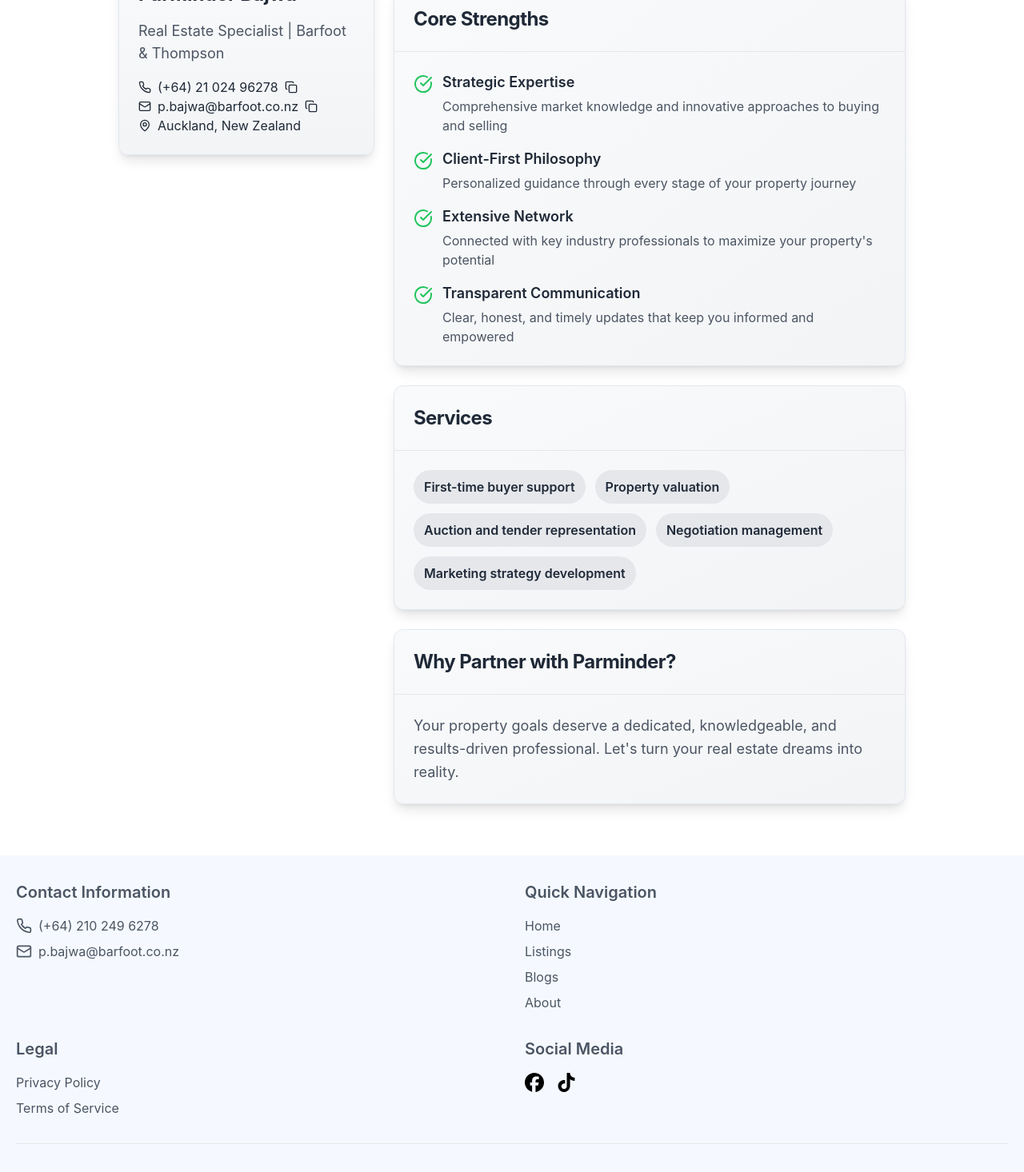
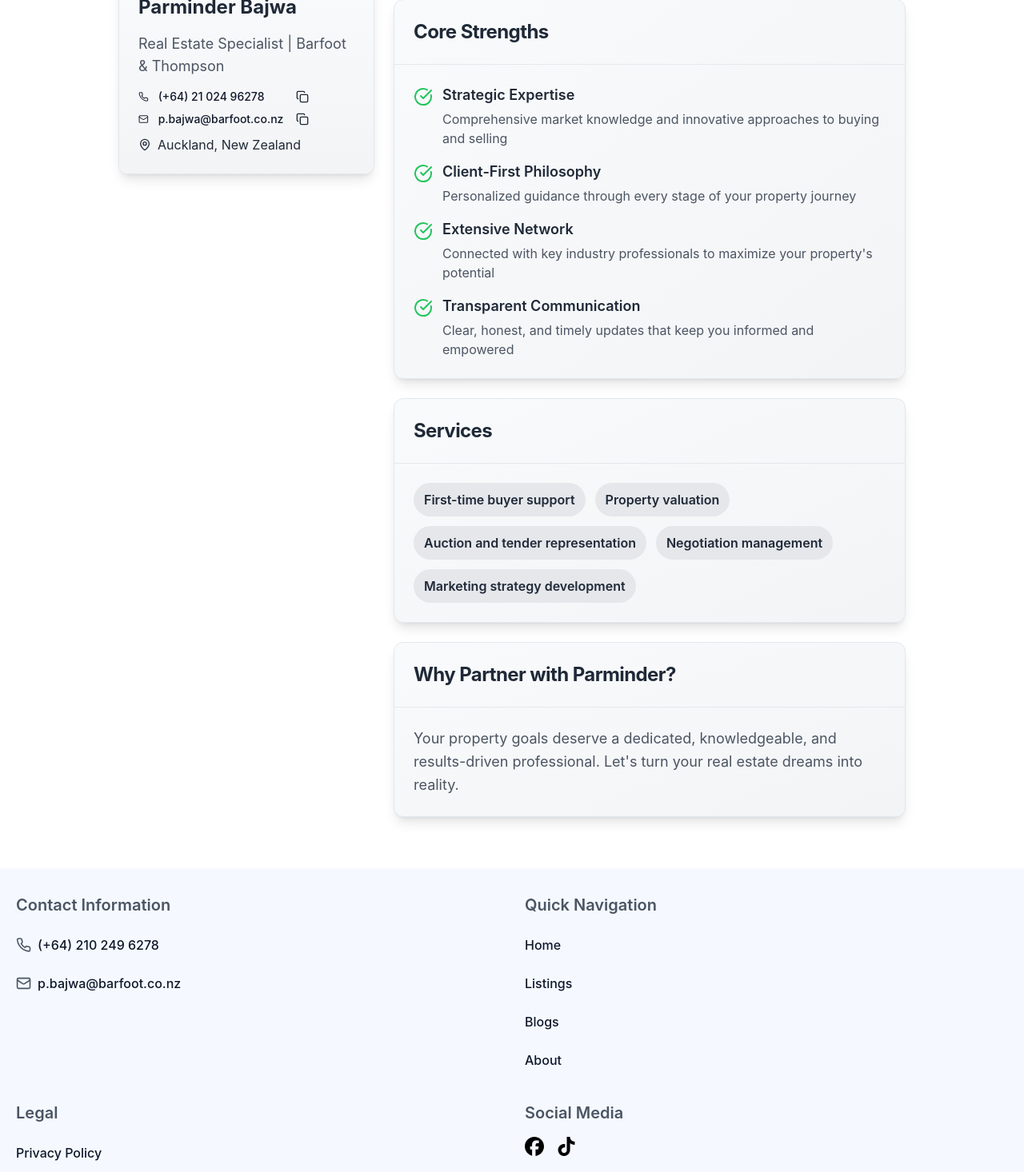
Before and after one commit to yashjeetbajwadev/parminderbajwa, a Next.js app: page /about in a window 1280 px wide. Shown: the part 420-1886 px from the top of the page at 80% size. Built offline with nearby package versions, Linux system fonts and the light colour scheme.

Commit message:
Updated Buttons

```diff
--- a/src/app/about/(components)/ContactDetail.tsx
+++ b/src/app/about/(components)/ContactDetail.tsx
@@ -1,7 +1,7 @@
 import { cn } from "@/lib/utils";
 import { Copy, Mail, MapPin, Phone } from "lucide-react";
 import { useAlert } from "@/components/custom/Alert";
-import { Button } from "@/components/ui/button";
+import { Button, LinkButton } from "@/components/ui/button";
 import Link from "next/link";
 
 function ContactDetail({ className }: { className?: string }) {
@@ -35,7 +35,13 @@ function ContactDetail({ className }: { className?: string }) {
       {/* Phone Section */}
       <div className="flex items-center space-x-2">
         <Phone className="h-4 w-4" />
-        <Link href="tel:+642102496278">(+64) 21 024 96278</Link>
+        <LinkButton
+          className="px-1 m-0 h-0"
+          variant={"link"}
+          href="tel:+642102496278"
+          buttonevent="contact phone number">
+          (+64) 21 024 96278
+        </LinkButton>
         <Button
           buttonevent="contact phone number"
           variant="ghost"
@@ -49,9 +55,15 @@ function ContactDetail({ className }: { className?: string }) {
         </Button>
       </div>
       {/* Email Section */}
-      <div className="flex items-center gap-2">
+      <div className="flex items-center space-x-2">
         <Mail className="h-4 w-4" />
-        <Link href="mailto:p.bajwa@barfoot.co.nz">p.bajwa@barfoot.co.nz</Link>
+        <LinkButton
+          className="p-1"
+          variant={"link"}
+          href="mailto:p.bajwa@barfoot.co.nz"
+          buttonevent="contact email">
+          p.bajwa@barfoot.co.nz
+        </LinkButton>
         <Button
           buttonevent="contact email"
           variant="ghost"
--- a/src/app/blogs/(components)/BlogList.tsx
+++ b/src/app/blogs/(components)/BlogList.tsx
@@ -1,6 +1,6 @@
 "use client";
 
-import { Button } from "@/components/ui/button";
+import { Button, LinkButton } from "@/components/ui/button";
 import {
   Card,
   CardContent,
@@ -41,7 +41,8 @@ export function BlogList({ data }: { data: ListResult<BlogsResponse> }) {
             variant="outline"
             disabled={currentPage === 1}
             onClick={() => {
-              setCurrentPage(currentPage - 1); setParams() }}
+              setCurrentPage(currentPage - 1); setParams()
+            }}
           >
             Previous
           </Button>
@@ -81,12 +82,9 @@ export function BlogList({ data }: { data: ListResult<BlogsResponse> }) {
                   addSuffix: true,
                 })}
               </p>
-              <Link
-                href={formatSinglePage("blogs", post.id, post.title)}
-                className="text-primary text-sm sm:text-base hover:underline"
-              >
-                Read more
-              </Link>
+              <LinkButton href={formatSinglePage("blogs", post.id, post.title)} buttonevent="Click Read More Blog" className="justify-end" linkclassname="w-auto">
+                <span className="text-sm">Read more</span>
+              </LinkButton>
             </CardFooter>
           </Card>
         ))}
--- a/src/app/listings/(components)/ListingsList.tsx
+++ b/src/app/listings/(components)/ListingsList.tsx
@@ -1,6 +1,6 @@
 "use client";
 import { Badge } from "@/components/ui/badge";
-import { Button } from "@/components/ui/button";
+import { Button, LinkButton } from "@/components/ui/button";
 import {
   Card,
   CardContent,
@@ -83,7 +83,7 @@ export function ListingsList({
                 setCurrentPage(thisCurrentPage + 1);
                 setParams(thisCurrentPage)
               }
-             }}
+            }}
           >
             Next
           </Button>
@@ -190,12 +190,11 @@ export function ListingsList({
             </CardContent>
             <CardFooter className="self-end p-4 bg-muted">
               {!sold && (
-                <Link
-                  className="w-full m-0 bg-blue-500 text-slate-50 hover:bg-blue-600 dark:bg-slate-50 dark:text-slate-900 dark:hover:bg-slate-50/90 p-2 rounded-xl"
-                  href={formatSinglePage("listings", listing.id, listing.title)}
-                >
-                  View Details
-                </Link>
+                <LinkButton buttonevent="View Listing Details" href={formatSinglePage("listings", listing.id, listing.title)}>
+                  <span className="text-sm">
+                    View Details
+                  </ span>
+                </LinkButton>
               )}
             </CardFooter>
           </Card>
--- a/src/components/custom/BreadCrumb.tsx
+++ b/src/components/custom/BreadCrumb.tsx
@@ -3,6 +3,7 @@ import React from "react";
 import { useRouter } from "next/navigation";
 import Link from "next/link";
 import { ChevronRight } from "lucide-react";
+import { LinkButton } from "../ui/button";
 
 interface BreadcrumbItem {
   href: string;
@@ -25,12 +26,14 @@ const ButtonBreadcrumb: React.FC<BackButtonBreadcrumbProps> = ({ items }) => {
                 {index === items.length - 1 ? (
                   <span className="text-gray-800">{item.label}</span>
                 ) : (
-                  <Link
+                  <LinkButton
+                    buttonevent="breadcrumb"
                     href={item.href}
                     className="text-blue-600 hover:underline"
+                    variant={"link"}
                   >
                     {item.label}
-                  </Link>
+                  </LinkButton>
                 )}
               </li>
             </React.Fragment>
--- a/src/components/layout/(layout)/Footer.tsx
+++ b/src/components/layout/(layout)/Footer.tsx
@@ -1,3 +1,4 @@
+import { LinkButton } from "@/components/ui/button";
 import { Mail, Phone } from "lucide-react";
 import Image from "next/image";
 import Link from "next/link";
@@ -17,16 +18,25 @@ export default function Footer() {
             <ul className="space-y-2">
               <li className="flex items-center justify-center md:justify-start">
                 <Phone className="w-5 h-5 mr-2" />
-                <span className="text-sm md:text-base">(+64) 210 249 6278</span>
+                <LinkButton
+                  variant={"link"}
+                  buttonevent="phone"
+                  href="tel:+642102496278"
+                  className="text-sm hover:text-gray-900 md:text-base p-0"
+                >
+                  (+64) 210 249 6278
+                </LinkButton>
               </li>
               <li className="flex items-center justify-center md:justify-start">
                 <Mail className="w-5 h-5 mr-2" />
-                <Link
+                <LinkButton
+                  variant={"link"}
+                  buttonevent="email"
                   href="mailto:p.bajwa@barfoot.co.nz"
-                  className="text-sm hover:text-gray-900 md:text-base"
+                  className="text-sm hover:text-gray-900 md:text-base p-0"
                 >
                   p.bajwa@barfoot.co.nz
-                </Link>
+                </LinkButton>
               </li>
             </ul>
           </div>
@@ -38,36 +48,44 @@ export default function Footer() {
             </h3>
             <ul className="space-y-2">
               <li>
-                <Link
+                <LinkButton
+                  variant={"link"}
+                  buttonevent="home"
                   href="/"
-                  className="text-sm hover:text-gray-900 md:text-base"
+                  className="text-sm hover:text-gray-900 md:text-base p-0"
                 >
                   Home
-                </Link>
+                </LinkButton>
               </li>
               <li>
-                <Link
+                <LinkButton
+                  variant={"link"}
+                  buttonevent="listings"
                   href="/listings"
-                  className="text-sm hover:text-gray-900 md:text-base"
+                  className="text-sm hover:text-gray-900 md:text-base p-0"
                 >
                   Listings
-                </Link>
+                </LinkButton>
               </li>
               <li>
-                <Link
+                <LinkButton
+                  variant={"link"}
+                  buttonevent="blogs"
                   href="/blogs"
-                  className="text-sm hover:text-gray-900 md:text-base"
+                  className="text-sm hover:text-gray-900 md:text-base p-0"
                 >
                   Blogs
-                </Link>
+                </LinkButton>
               </li>
               <li>
-                <Link
+                <LinkButton
+                  variant={"link"}
+                  buttonevent="about"
                   href="/about"
-                  className="text-sm hover:text-gray-900 md:text-base"
+                  className="text-sm hover:text-gray-900 md:text-base p-0"
                 >
                   About
-                </Link>
+                </LinkButton>
               </li>
             </ul>
           </div>
@@ -77,20 +95,24 @@ export default function Footer() {
             <h3 className="mb-4 text-lg font-semibold md:text-xl">Legal</h3>
             <ul className="space-y-2">
               <li>
-                <Link
+                <LinkButton
+                  buttonevent="privacy"
+                  variant={"link"}
                   href="https://www.barfoot.co.nz/global/legal-documents/privacy-statement"
-                  className="text-sm hover:text-gray-900 md:text-base"
+                  className="text-sm hover:text-gray-900 md:text-base p-0"
                 >
                   Privacy Policy
-                </Link>
+                </LinkButton>
               </li>
               <li>
-                <Link
+                <LinkButton
+                  buttonevent="terms"
+                  variant={"link"}
                   href="https://www.barfoot.co.nz/global/legal-documents/terms-of-use"
-                  className="text-sm hover:text-gray-900 md:text-base"
+                  className="text-sm hover:text-gray-900 md:text-base p-0"
                 >
                   Terms of Service
-                </Link>
+                </LinkButton>
               </li>
             </ul>
           </div>
--- a/src/components/ui/button.tsx
+++ b/src/components/ui/button.tsx
@@ -4,6 +4,7 @@ import { cva, type VariantProps } from "class-variance-authority"
 
 import { cn } from "@/lib/utils"
 import { sendGTMEvent } from "@next/third-parties/google"
+import Link from "next/link"
 
 const buttonVariants = cva(
   "inline-flex items-center justify-center whitespace-nowrap rounded-md text-sm font-medium ring-offset-white transition-colors focus-visible:outline-none focus-visible:ring-2 focus-visible:ring-slate-950 focus-visible:ring-offset-2 disabled:pointer-events-none disabled:opacity-50 dark:ring-offset-slate-950 dark:focus-visible:ring-slate-300",
@@ -36,7 +37,7 @@ const buttonVariants = cva(
 
 export interface ButtonProps
   extends React.ButtonHTMLAttributes<HTMLButtonElement>,
-    VariantProps<typeof buttonVariants> {
+  VariantProps<typeof buttonVariants> {
   asChild?: boolean
   buttonevent: string
 }
@@ -49,7 +50,7 @@ const Button = React.forwardRef<HTMLButtonElement, ButtonProps>(
         e.preventDefault()
         e.stopPropagation()
       } else {
-        sendGTMEvent({event: props.buttonevent ?? 'button_click', value: props.children?.toString() ?? ''})
+        sendGTMEvent({ event: props.buttonevent ?? 'button_click', value: props.children?.toString() ?? '' })
         onClick?.(e)
       }
     }
@@ -66,3 +67,14 @@ const Button = React.forwardRef<HTMLButtonElement, ButtonProps>(
 Button.displayName = "Button"
 
 export { Button, buttonVariants }
+
+
+export const LinkButton = ({ href = "", buttonevent, linkclassname, children, ...props }: ButtonProps & React.AnchorHTMLAttributes<HTMLAnchorElement> & { linkclassname?: string }) => {
+  return (
+    <Link href={href} className={cn("flex w-full", linkclassname)}>
+      <Button buttonevent={buttonevent} variant="default" {...props}>
+        {children}
+      </Button>
+    </Link>
+  )
+}
```
Also changed, not shown: src/app/listings/(components)/ListingSwiper.tsx (+13 -15 lines), src/components/layout/(layout)/Header.tsx (+14 -11 lines).
